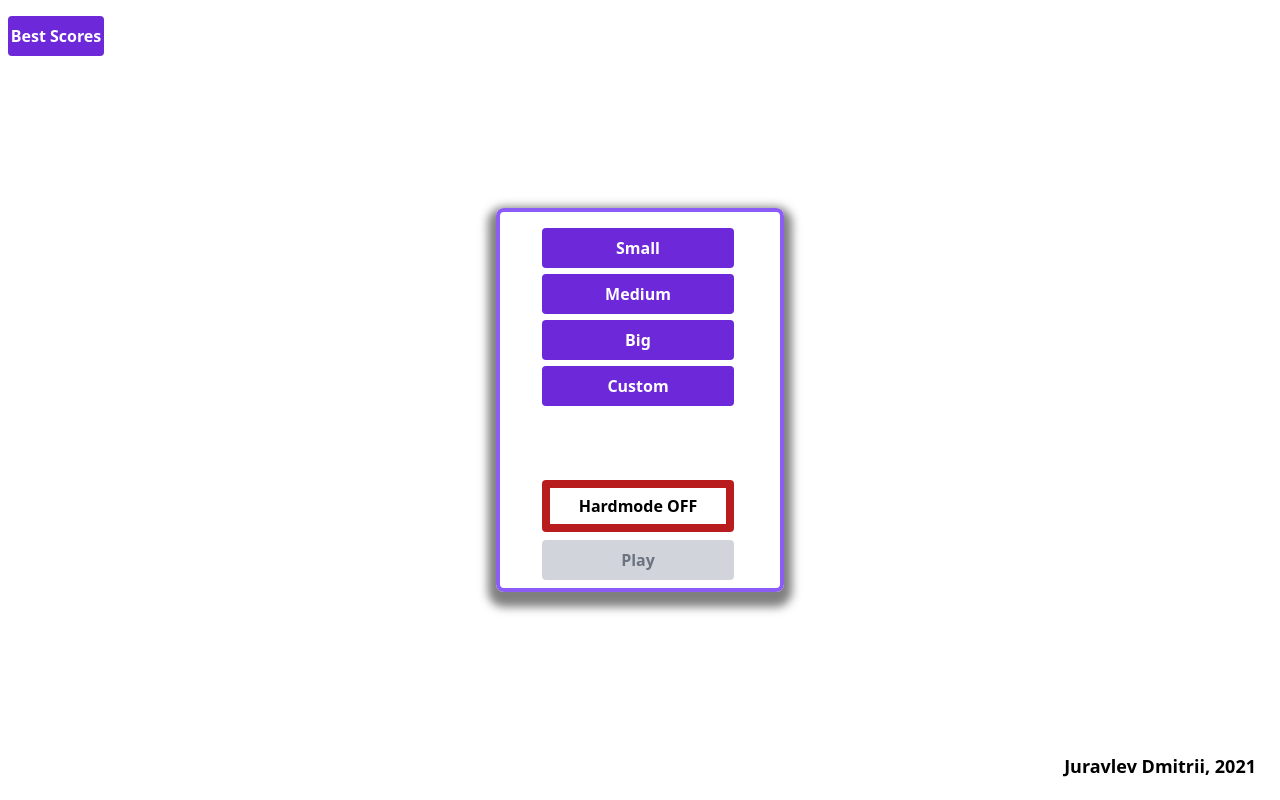
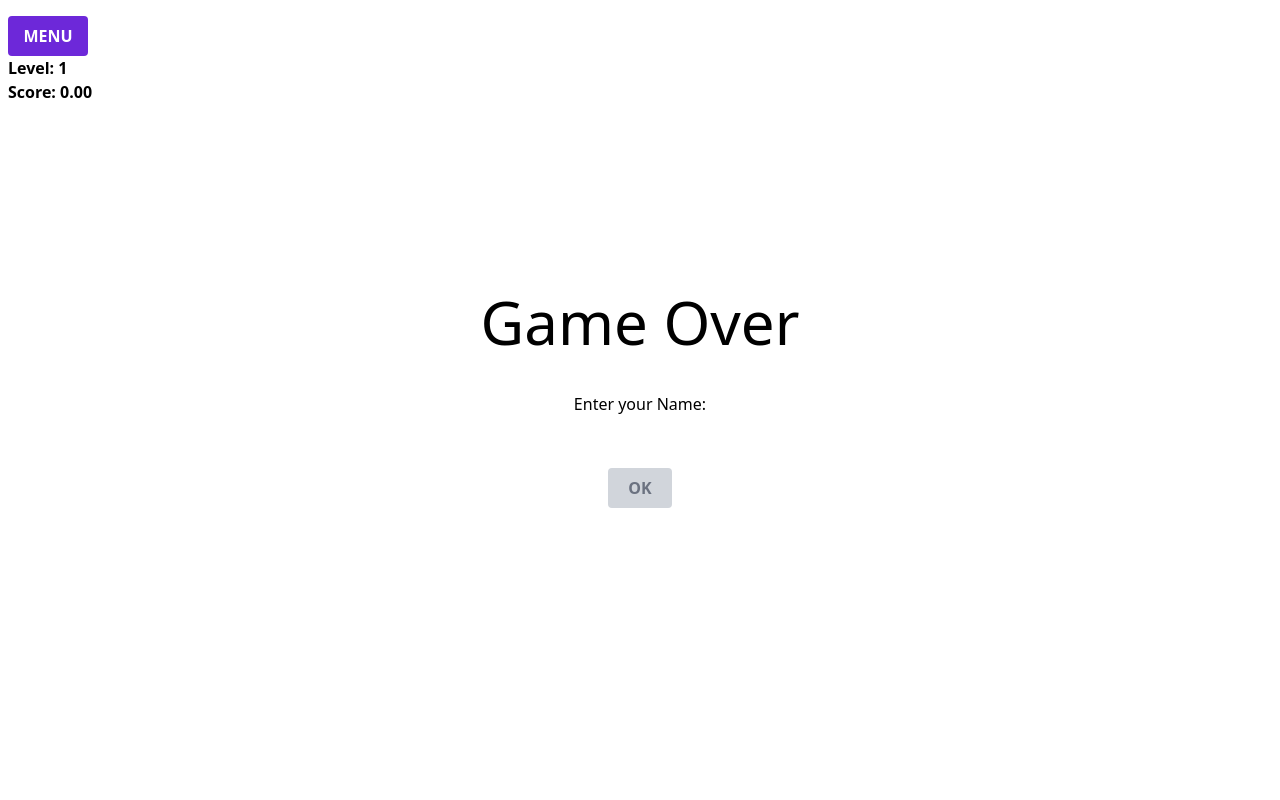
Before and after one commit to juravlevdima/square-game, a React (Create React App) app in the folder client/: page /game in a window 1280 px wide. Before the commit this address led to /. Built offline with nearby package versions, Linux system fonts and the light colour scheme.

Commit message:
add game page

```diff
--- a/client/src/App.js
+++ b/client/src/App.js
@@ -1,11 +1,13 @@
 import { Switch, Route, Redirect } from 'react-router-dom'
 
 import MainMenu from './components/MainMenu.js'
+import GamePage from './components/GamePage.js'
 
 function App() {
   return (
     <Switch>
       <Route exact path="/" component={() => <MainMenu />} />
+      <Route exact path="/game" component={() => <GamePage />} />
       <Redirect to="/" />
     </Switch>
   )
--- /dev/null
+++ b/client/src/components/GamePage.js
@@ -0,0 +1,51 @@
+import React, { useEffect, useState } from 'react'
+import { useSelector, useDispatch } from 'react-redux'
+import { useHistory } from 'react-router-dom'
+
+import EndOfGame from './common/EndOfGame.js'
+import GameField from './common/GameField.js'
+
+import { fillRandom, gameplay } from '../redux/reducers/gameReducer.js'
+
+const GamePage = () => {
+  const history = useHistory()
+  const dispatch = useDispatch()
+
+  const [level, setLevel] = useState(1)
+
+  const result = useSelector((s) => s.gameReducer.gameResult)
+  const rating = useSelector((s) => s.gameReducer.rating)
+
+  useEffect(() => dispatch(fillRandom()), [dispatch])
+
+  useEffect(() => {
+    setTimeout(() => {
+      dispatch(gameplay())
+    }, 1000)
+  }, [dispatch])
+
+  const menuButtonOnClick = () => {
+    history.push('/')
+  }
+
+  return (
+    <div>
+      <div className="flex items-center justify-center h-screen">
+        {result ? <EndOfGame /> : <GameField />}
+      </div>
+      <div className="absolute top-4 left-2">
+        <button
+          className="transition duration-300 ease-in-out bg-purple-700 hover:bg-purple-900 text-white font-semibold py-2 w-20 mr-1 rounded"
+          type="button"
+          onClick={menuButtonOnClick}
+        >
+          MENU
+        </button>
+        <div className="text-black font-bold">Level: {level}</div>
+        <div className="text-black font-bold">Score: {rating.toFixed(2)}</div>
+      </div>
+    </div>
+  )
+}
+
+export default GamePage
--- a/client/src/components/MainMenu.js
+++ b/client/src/components/MainMenu.js
@@ -21,31 +21,21 @@ const MainMenu = () => {
   useEffect(() => dispatch(setGameStatus('finish')), [dispatch])
 
   const fieldSizeButtonsClick = (size) => {
-    if (size === 's') {
-      dispatch(setColumns(5))
-      dispatch(setRows(5))
-    }
-    if (size === 'm') {
-      dispatch(setColumns(7))
-      dispatch(setRows(7))
-    }
-    if (size === 'b') {
-      dispatch(setColumns(9))
-      dispatch(setRows(9))
-    }
+    dispatch(setColumns(size))
+    dispatch(setRows(size))
   }
 
   return (
     <div>
       <div className="flex items-center justify-center h-screen">
         <div className="relative flex flex-col items-center w-72 h-96 bg-transparent text-black rounded-lg border-4 border-purple-500 custom-shadow-style pt-4 px-10">
-          <button type="button" className={menuButtonStyle} onClick={() => fieldSizeButtonsClick('s')}>
+          <button type="button" className={menuButtonStyle} onClick={() => fieldSizeButtonsClick(5)}>
             Small
           </button>
-          <button type="button" className={menuButtonStyle} onClick={() => fieldSizeButtonsClick('m')}>
+          <button type="button" className={menuButtonStyle} onClick={() => fieldSizeButtonsClick(7)}>
             Medium
           </button>
-          <button type="button" className={menuButtonStyle} onClick={() => fieldSizeButtonsClick('b')} >
+          <button type="button" className={menuButtonStyle} onClick={() => fieldSizeButtonsClick(9)}>
             Big
           </button>
           <CustomSizePanel />
--- /dev/null
+++ b/client/src/components/common/EndOfGame.js
@@ -0,0 +1,96 @@
+import React, { useState } from 'react'
+import { useSelector, useDispatch } from 'react-redux'
+import { useHistory } from 'react-router-dom'
+import axios from 'axios'
+
+import {
+  fillField,
+  fillRandom,
+  gameplay,
+  setCurrent,
+  setGameStatus,
+  setGameResult,
+  setNewTime
+} from '../../redux/reducers/gameReducer.js'
+
+const EndOfGame = () => {
+  const history = useHistory()
+  const dispatch = useDispatch()
+
+  const [okButtonIsDisabled, setOkButtonIsDisabled] = useState(true)
+  const [playerName, setPlayerName] = useState('')
+
+  const okButtonBackground = okButtonIsDisabled
+    ? 'bg-gray-300 text-gray-500 cursor-not-allowed'
+    : 'bg-purple-700 hover:bg-purple-900 text-white'
+
+  const rows = useSelector((s) => s.gameReducer.rows)
+  const cols = useSelector((s) => s.gameReducer.columns)
+  const rating = useSelector((s) => s.gameReducer.rating)
+  const result = useSelector((s) => s.gameReducer.gameResult)
+
+  const nextLevelOnClick = () => {
+    dispatch(fillField(cols * rows))
+    dispatch(setGameStatus('start'))
+    dispatch(setGameResult(null))
+    dispatch(setNewTime())
+    dispatch(fillRandom())
+    dispatch(setCurrent(-1))
+    dispatch(gameplay())
+    // setLevel(level + 1)
+  }
+
+  const onChangePlayerName = (e) => {
+    setPlayerName(e.target.value)
+    if (e.target.value === '') {
+      setOkButtonIsDisabled(true)
+    } else setOkButtonIsDisabled(false)
+  }
+
+  const OKButtonOnClick = () => {
+    setOkButtonIsDisabled(true)
+    axios({
+      method: 'POST',
+      url: '/api/v1/rating',
+      data: {
+        name: playerName.replace(/\s/g, '_'),
+        rating
+      }
+    })
+    setTimeout(() => history.push('/rating'), 1100)
+  }
+
+  return (
+    <div className="flex flex-col items-center justify-center">
+      <div className="text-6xl pb-10">{result}</div>
+      {result === 'You Win!' ? (
+        <button
+          className="transition duration-300 ease-in-out focus:outline-none focus:shadow-outline bg-purple-700 hover:bg-purple-900 text-white font-semibold py-2 w-36 rounded"
+          type="button"
+          onClick={nextLevelOnClick}
+        >
+          Next Level
+        </button>
+      ) : (
+        <div className="flex flex-col items-center justify-center">
+          <div>Enter your Name:</div>
+          <input
+            className="form-input mt-1 block w-56 h-10 mb-2 text-center font-semibold text-gray-700 focus:text-black rounded outline-none"
+            type="text"
+            onChange={onChangePlayerName}
+          />
+          <button
+            className={`transition duration-300 ease-in-out focus:outline-none focus:shadow-outline ${okButtonBackground} font-semibold py-2 w-16 rounded`}
+            type="button"
+            onClick={() => OKButtonOnClick()}
+            disabled={okButtonIsDisabled}
+          >
+            OK
+          </button>
+        </div>
+      )}
+    </div>
+  )
+}
+
+export default EndOfGame
--- /dev/null
+++ b/client/src/components/common/GameField.js
@@ -0,0 +1,63 @@
+import React from 'react'
+import { useSelector, useDispatch } from 'react-redux'
+
+import {
+  setSquare,
+  setCurrent,
+  rightCounterAdd,
+  wrongCounterAdd,
+  updateRandom,
+  setRating
+} from '../../redux/reducers/gameReducer.js'
+
+const GameField = () => {
+  const dispatch = useDispatch()
+  const SQUARE_SIZE = 'w-16 h-16'
+
+  const field = useSelector((s) => s.gameReducer.field)
+  const cols = useSelector((s) => s.gameReducer.columns)
+  const hardmode = useSelector((s) => s.gameReducer.hardmode)
+  const time = useSelector((s) => s.gameReducer.levelTime)
+
+  const squareOnClick = (idx) => {
+    dispatch(rightCounterAdd())
+    dispatch(setCurrent(2))
+    dispatch(setRating(1 / (time / 1000)))
+    dispatch(setSquare(idx, 2))
+  }
+
+  const graySquareOnClick = (idx) => {
+    dispatch(wrongCounterAdd())
+    dispatch(updateRandom(idx))
+    dispatch(setRating(-0.6))
+    dispatch(setSquare(idx, -1))
+  }
+
+  return (
+    <div className="flex flex-wrap mx-auto " style={{ width: `${cols * 18 * 0.25}rem` }}>
+      {field.map((it, idx) => {
+        const buttonDisabbled = it === 1 || (it === 0 && hardmode === 1) ? 0 : 1
+
+        let color = 'bg-gray-500'
+        if (it === 0) color = 'bg-gray-500'
+        if (it === 1) color = 'bg-yellow-500'
+        if (it === 2) color = 'bg-green-500'
+        if (it === -1) color = 'bg-red-600'
+
+        return (
+          <button
+            disabled={buttonDisabbled}
+            type="button"
+            className={`flex items-center justify-center border border-black ${SQUARE_SIZE} m-1 hover:text-red-500 ${color}`}
+            key={idx}
+            onClick={() => (it === 1 ? squareOnClick(idx) : graySquareOnClick(idx))}
+          >
+            {null}
+          </button>
+        )
+      })}
+    </div>
+  )
+}
+
+export default GameField
```
